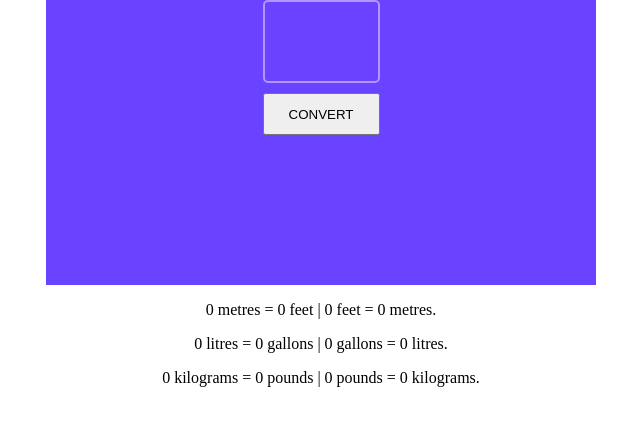
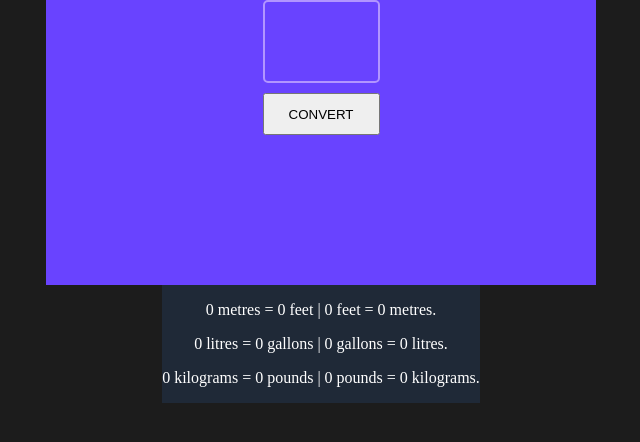
Before and after one commit to MetricOrder/unit-converter, a plain HTML site: page index.html in a window 1280 px wide. Shown: the whole page, without its empty margins (319-959 px from the left). Drawn offline with Linux system fonts and the light colour scheme.

Commit message:
minor styling for p for readability, output field added and minor style

```diff
--- a/index.css
+++ b/index.css
@@ -4,6 +4,7 @@ body {
     align-items: center;
     display: flex;
     flex-direction: column;
+    background: #1C1C1C;
 }
 
 #heading-input {
@@ -34,3 +35,11 @@ body {
     height: 42px;
 
 }
+
+p {
+    color: #FFFFFF
+}
+
+#output {
+    background: #1F2937;
+}
--- a/index.html
+++ b/index.html
@@ -7,7 +7,7 @@
             <input id ="input-field" type="text">
             <button id = "input-btn">CONVERT</button>
         </div>
-        <div>
+        <div id="output">
             <p id="feet">0 metres = 0 feet | 0 feet = 0 metres.</p>
             <p id="gallon">0 litres = 0 gallons | 0 gallons = 0 litres.</p>
             <p id="pound">0 kilograms = 0 pounds | 0 pounds = 0 kilograms.</p>
```
